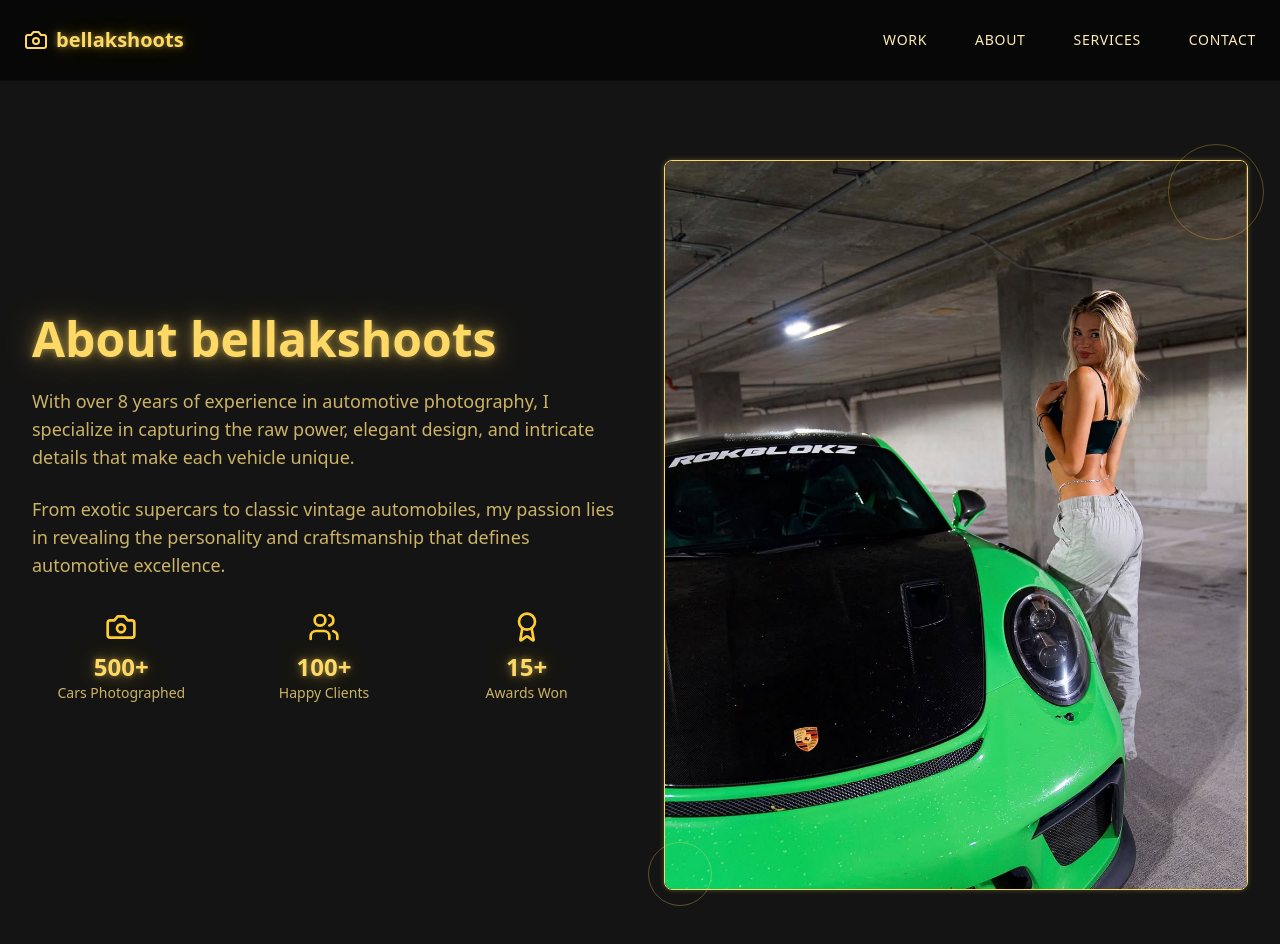
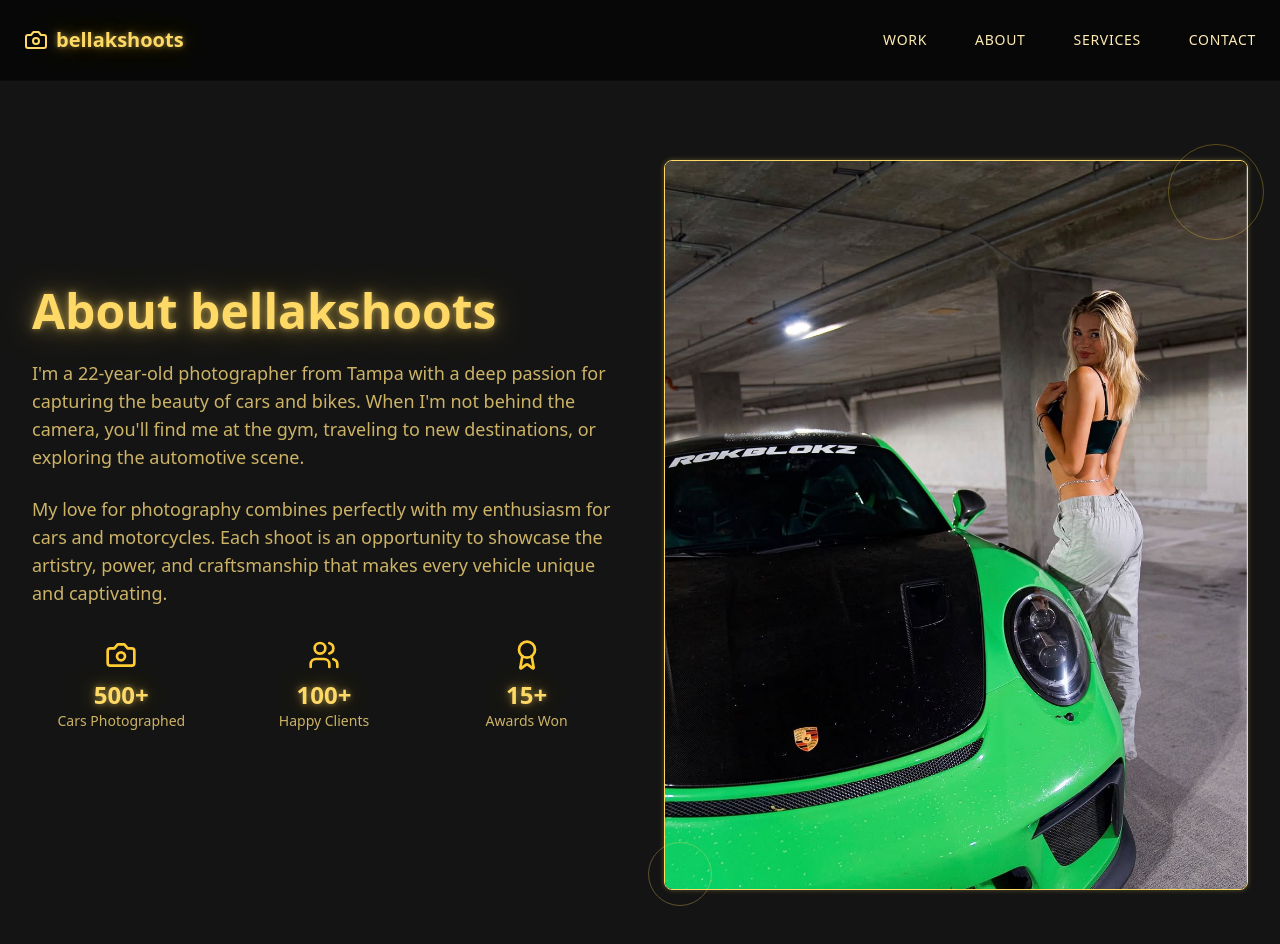
Before and after one commit to Jasontaylor14/bellakshoots, a React (Vite) app: page /about in a window 1280 px wide. Shown: the top 944 px of the page. Built offline with nearby package versions, Linux system fonts and the light colour scheme.

Commit message:
Update about section
Add information about the photographer.

```diff
--- a/src/components/AboutSection.tsx
+++ b/src/components/AboutSection.tsx
@@ -12,13 +12,15 @@ const AboutSection = () => {
             </h2>
 
             <p className="text-lg text-muted-foreground mb-6">
-              With over 8 years of experience in automotive photography, I specialize in capturing
-              the raw power, elegant design, and intricate details that make each vehicle unique.
+              I'm a 22-year-old photographer from Tampa with a deep passion for capturing the beauty
+              of cars and bikes. When I'm not behind the camera, you'll find me at the gym, traveling
+              to new destinations, or exploring the automotive scene.
             </p>
 
             <p className="text-lg text-muted-foreground mb-8">
-              From exotic supercars to classic vintage automobiles, my passion lies in revealing
-              the personality and craftsmanship that defines automotive excellence.
+              My love for photography combines perfectly with my enthusiasm for cars and motorcycles.
+              Each shoot is an opportunity to showcase the artistry, power, and craftsmanship that
+              makes every vehicle unique and captivating.
             </p>
 
             {/* Stats */}
```
